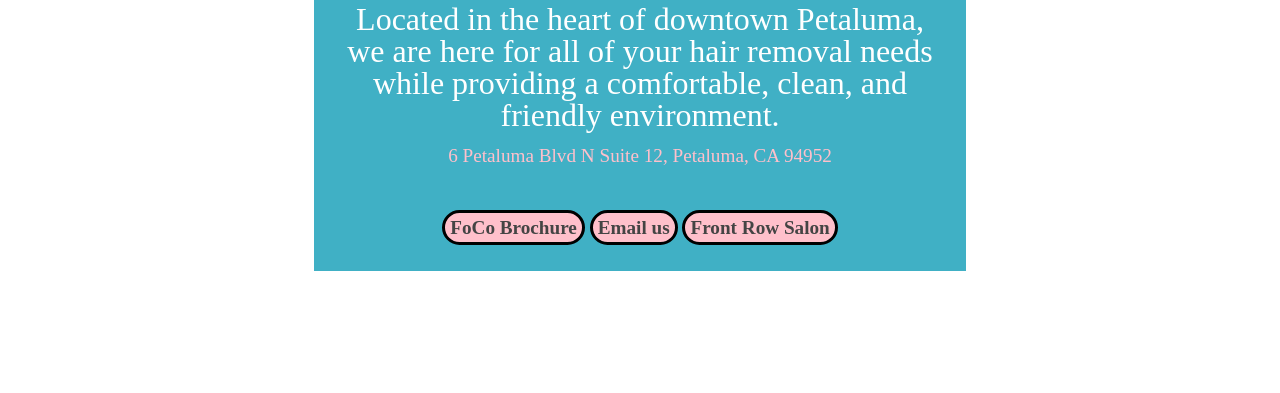
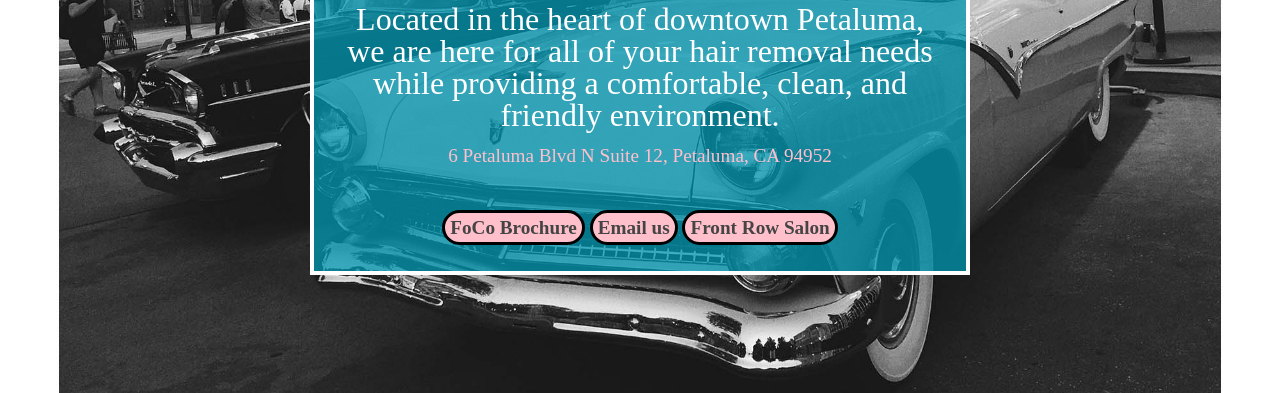
Before and after one commit to itsjudeDW/Atomic-Waxing, a plain HTML site: page index.html in a window 1280 px wide. Shown: the part 507-900 px from the top of the page. Drawn offline with Linux system fonts and the light colour scheme; a web font is replaced by a local one.

Commit message:
Update styles-contact.css

```diff
--- a/styles-contact.css
+++ b/styles-contact.css
@@ -58,7 +58,7 @@ html, body {
   width: 100%;
   padding: 0;
   margin: 0;
-	background-image: url("images/focobg.jpg");
+	background-image: url("focobg.jpg");
 	background-size: cover;
 	background-repeat: no-repeat;
 	background-attachment: fixed;
```
